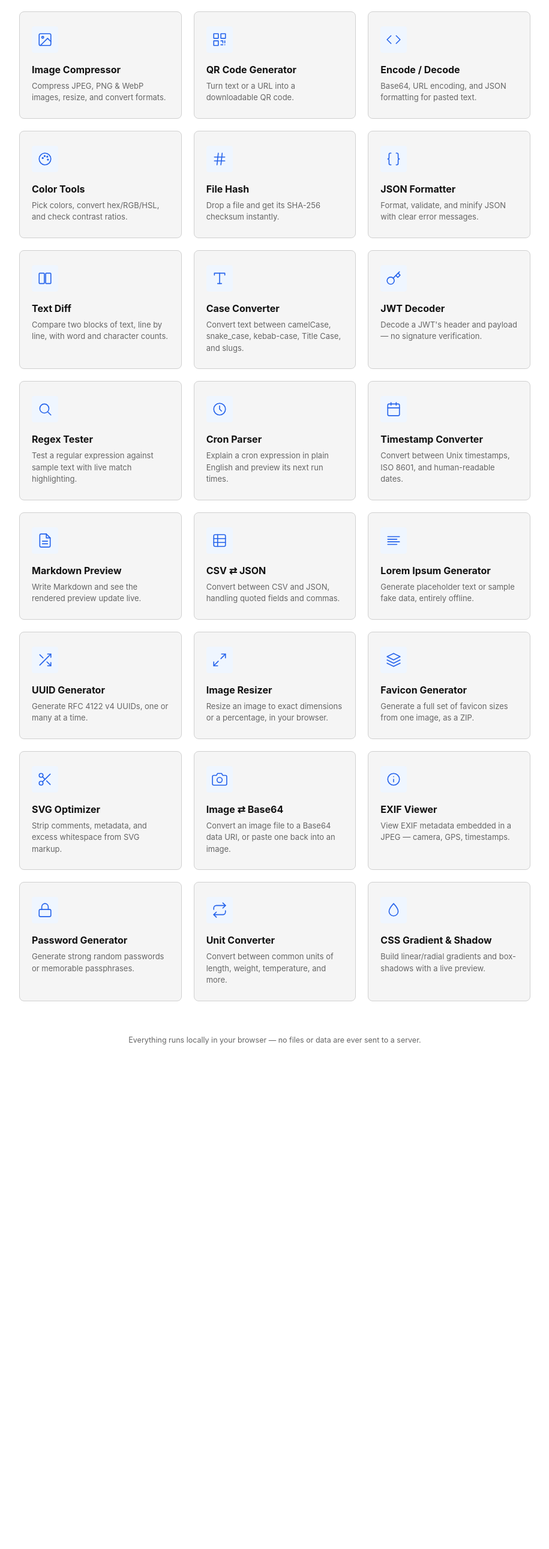
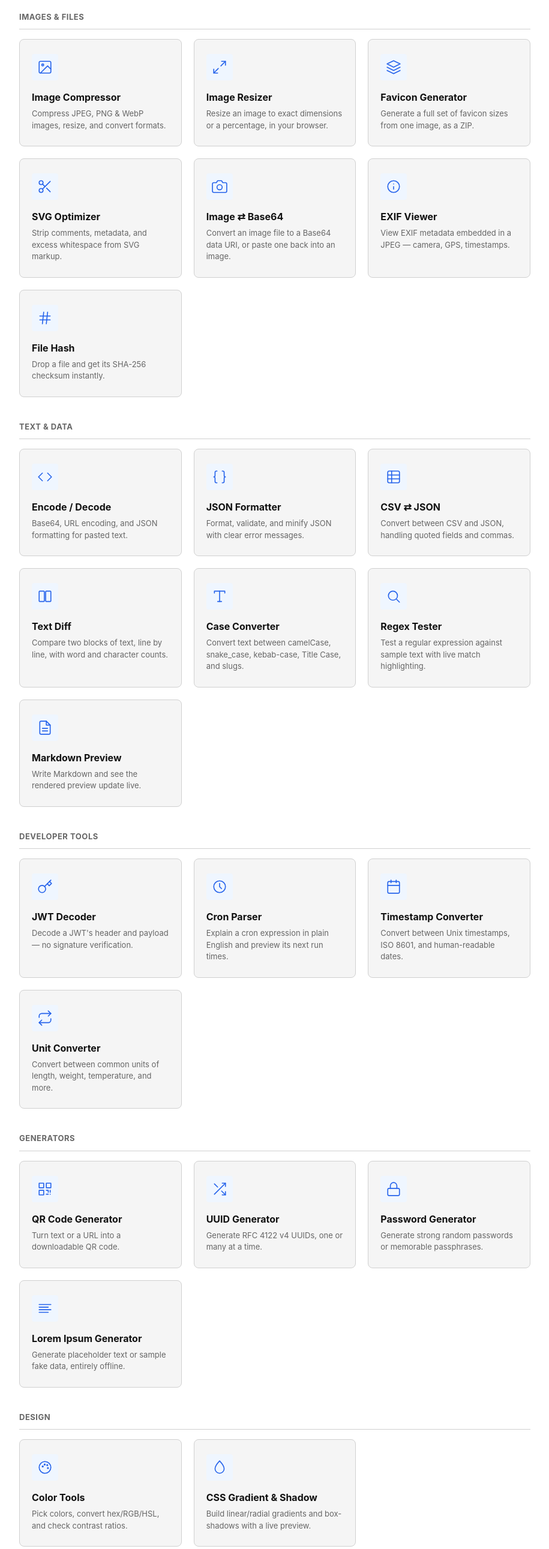
Before and after one commit to jamesx00/webtools, a website built with Vite: page index.html in a window 1280 px wide. Shown: the part 180-2762 px from the top of the page at 60% size, without its empty margins (182-1097 px from the left). Before the commit the page ends 2003 px from the top, so only its background shows below. Built offline with nearby package versions, Linux system fonts and the light colour scheme.

Commit message:
feat: categorize homepage, fix hash truncation, add favicon HTML snippet
Group homepage tools into 5 categories (Images & Files, Text & Data,
Developer Tools, Generators, Design). Fix file-hash truncating full
checksums with ellipsis instead of wrapping. Show favicon-generator's
<link> snippet on-page with a copy button instead of only in the zip.

```diff
--- a/file-hash/style.css
+++ b/file-hash/style.css
@@ -96,9 +96,8 @@ body {
   font-family: ui-monospace, SFMono-Regular, Menlo, monospace;
   font-size: 12.5px;
   color: var(--text);
-  overflow: hidden;
-  text-overflow: ellipsis;
-  white-space: nowrap;
+  overflow-wrap: break-word;
+  word-break: break-all;
 }
 
 .spinner {
--- a/index.html
+++ b/index.html
@@ -13,6 +13,8 @@
         <p class="subtitle">Small, fast tools that run entirely in your browser. Nothing is ever uploaded.</p>
       </header>
 
+      <section class="tool-category">
+        <h2 class="category-title">Images &amp; Files</h2>
         <div class="tool-grid">
           <a class="tool-card" href="image-compressor/">
             <div class="tool-card__icon">
@@ -20,126 +22,6 @@
             </div>
             <h2 class="tool-card__title">Image Compressor</h2>
             <p class="tool-card__desc">Compress JPEG, PNG &amp; WebP images, resize, and convert formats.</p>
-        </a>
-
-        <a class="tool-card" href="qr-code/">
-          <div class="tool-card__icon">
-            <svg xmlns="http://www.w3.org/2000/svg" width="26" height="26" viewBox="0 0 24 24" fill="none" stroke="currentColor" stroke-width="1.5" stroke-linecap="round" stroke-linejoin="round"><rect x="3" y="3" width="7" height="7"/><rect x="14" y="3" width="7" height="7"/><rect x="3" y="14" width="7" height="7"/><path d="M14 14h3v3M14 20h3M20 14v3M20 20v.01"/></svg>
-          </div>
-          <h2 class="tool-card__title">QR Code Generator</h2>
-          <p class="tool-card__desc">Turn text or a URL into a downloadable QR code.</p>
-        </a>
-
-        <a class="tool-card" href="encode-decode/">
-          <div class="tool-card__icon">
-            <svg xmlns="http://www.w3.org/2000/svg" width="26" height="26" viewBox="0 0 24 24" fill="none" stroke="currentColor" stroke-width="1.5" stroke-linecap="round" stroke-linejoin="round"><polyline points="16 18 22 12 16 6"/><polyline points="8 6 2 12 8 18"/></svg>
-          </div>
-          <h2 class="tool-card__title">Encode / Decode</h2>
-          <p class="tool-card__desc">Base64, URL encoding, and JSON formatting for pasted text.</p>
-        </a>
-
-        <a class="tool-card" href="color-tools/">
-          <div class="tool-card__icon">
-            <svg xmlns="http://www.w3.org/2000/svg" width="26" height="26" viewBox="0 0 24 24" fill="none" stroke="currentColor" stroke-width="1.5" stroke-linecap="round" stroke-linejoin="round"><circle cx="12" cy="12" r="9"/><circle cx="8.5" cy="10.5" r="0.75" fill="currentColor"/><circle cx="11.5" cy="7.5" r="0.75" fill="currentColor"/><circle cx="15.5" cy="8.5" r="0.75" fill="currentColor"/><circle cx="16.5" cy="13" r="0.75" fill="currentColor"/></svg>
-          </div>
-          <h2 class="tool-card__title">Color Tools</h2>
-          <p class="tool-card__desc">Pick colors, convert hex/RGB/HSL, and check contrast ratios.</p>
-        </a>
-
-        <a class="tool-card" href="file-hash/">
-          <div class="tool-card__icon">
-            <svg xmlns="http://www.w3.org/2000/svg" width="26" height="26" viewBox="0 0 24 24" fill="none" stroke="currentColor" stroke-width="1.5" stroke-linecap="round" stroke-linejoin="round"><line x1="4" y1="9" x2="20" y2="9"/><line x1="4" y1="15" x2="20" y2="15"/><line x1="10" y1="3" x2="8" y2="21"/><line x1="16" y1="3" x2="14" y2="21"/></svg>
-          </div>
-          <h2 class="tool-card__title">File Hash</h2>
-          <p class="tool-card__desc">Drop a file and get its SHA-256 checksum instantly.</p>
-        </a>
-
-        <a class="tool-card" href="json-formatter/">
-          <div class="tool-card__icon">
-            <svg xmlns="http://www.w3.org/2000/svg" width="26" height="26" viewBox="0 0 24 24" fill="none" stroke="currentColor" stroke-width="1.5" stroke-linecap="round" stroke-linejoin="round"><path d="M8 3H7a2 2 0 0 0-2 2v5a2 2 0 0 1-2 2 2 2 0 0 1 2 2v5a2 2 0 0 0 2 2h1"/><path d="M16 3h1a2 2 0 0 1 2 2v5a2 2 0 0 0 2 2 2 2 0 0 0-2 2v5a2 2 0 0 1-2 2h-1"/></svg>
-          </div>
-          <h2 class="tool-card__title">JSON Formatter</h2>
-          <p class="tool-card__desc">Format, validate, and minify JSON with clear error messages.</p>
-        </a>
-
-        <a class="tool-card" href="text-diff/">
-          <div class="tool-card__icon">
-            <svg xmlns="http://www.w3.org/2000/svg" width="26" height="26" viewBox="0 0 24 24" fill="none" stroke="currentColor" stroke-width="1.5" stroke-linecap="round" stroke-linejoin="round"><rect x="3" y="4" width="8" height="16" rx="1"/><rect x="13" y="4" width="8" height="16" rx="1"/></svg>
-          </div>
-          <h2 class="tool-card__title">Text Diff</h2>
-          <p class="tool-card__desc">Compare two blocks of text, line by line, with word and character counts.</p>
-        </a>
-
-        <a class="tool-card" href="case-converter/">
-          <div class="tool-card__icon">
-            <svg xmlns="http://www.w3.org/2000/svg" width="26" height="26" viewBox="0 0 24 24" fill="none" stroke="currentColor" stroke-width="1.5" stroke-linecap="round" stroke-linejoin="round"><polyline points="4 7 4 4 20 4 20 7"/><line x1="9" y1="20" x2="15" y2="20"/><line x1="12" y1="4" x2="12" y2="20"/></svg>
-          </div>
-          <h2 class="tool-card__title">Case Converter</h2>
-          <p class="tool-card__desc">Convert text between camelCase, snake_case, kebab-case, Title Case, and slugs.</p>
-        </a>
-
-        <a class="tool-card" href="jwt-decoder/">
-          <div class="tool-card__icon">
-            <svg xmlns="http://www.w3.org/2000/svg" width="26" height="26" viewBox="0 0 24 24" fill="none" stroke="currentColor" stroke-width="1.5" stroke-linecap="round" stroke-linejoin="round"><circle cx="7.5" cy="15.5" r="5.5"/><path d="M21 2l-9.6 9.6"/><path d="M15.5 7.5l3 3L22 7l-3-3"/></svg>
-          </div>
-          <h2 class="tool-card__title">JWT Decoder</h2>
-          <p class="tool-card__desc">Decode a JWT's header and payload — no signature verification.</p>
-        </a>
-
-        <a class="tool-card" href="regex-tester/">
-          <div class="tool-card__icon">
-            <svg xmlns="http://www.w3.org/2000/svg" width="26" height="26" viewBox="0 0 24 24" fill="none" stroke="currentColor" stroke-width="1.5" stroke-linecap="round" stroke-linejoin="round"><circle cx="11" cy="11" r="7"/><line x1="21" y1="21" x2="16.65" y2="16.65"/></svg>
-          </div>
-          <h2 class="tool-card__title">Regex Tester</h2>
-          <p class="tool-card__desc">Test a regular expression against sample text with live match highlighting.</p>
-        </a>
-
-        <a class="tool-card" href="cron-parser/">
-          <div class="tool-card__icon">
-            <svg xmlns="http://www.w3.org/2000/svg" width="26" height="26" viewBox="0 0 24 24" fill="none" stroke="currentColor" stroke-width="1.5" stroke-linecap="round" stroke-linejoin="round"><circle cx="12" cy="12" r="9"/><polyline points="12 7 12 12 15 15"/></svg>
-          </div>
-          <h2 class="tool-card__title">Cron Parser</h2>
-          <p class="tool-card__desc">Explain a cron expression in plain English and preview its next run times.</p>
-        </a>
-
-        <a class="tool-card" href="timestamp-converter/">
-          <div class="tool-card__icon">
-            <svg xmlns="http://www.w3.org/2000/svg" width="26" height="26" viewBox="0 0 24 24" fill="none" stroke="currentColor" stroke-width="1.5" stroke-linecap="round" stroke-linejoin="round"><rect x="3" y="4" width="18" height="18" rx="2"/><line x1="16" y1="2" x2="16" y2="6"/><line x1="8" y1="2" x2="8" y2="6"/><line x1="3" y1="10" x2="21" y2="10"/></svg>
-          </div>
-          <h2 class="tool-card__title">Timestamp Converter</h2>
-          <p class="tool-card__desc">Convert between Unix timestamps, ISO 8601, and human-readable dates.</p>
-        </a>
-
-        <a class="tool-card" href="markdown-preview/">
-          <div class="tool-card__icon">
-            <svg xmlns="http://www.w3.org/2000/svg" width="26" height="26" viewBox="0 0 24 24" fill="none" stroke="currentColor" stroke-width="1.5" stroke-linecap="round" stroke-linejoin="round"><path d="M14 2H6a2 2 0 0 0-2 2v16a2 2 0 0 0 2 2h12a2 2 0 0 0 2-2V8z"/><polyline points="14 2 14 8 20 8"/><line x1="8" y1="13" x2="16" y2="13"/><line x1="8" y1="17" x2="16" y2="17"/></svg>
-          </div>
-          <h2 class="tool-card__title">Markdown Preview</h2>
-          <p class="tool-card__desc">Write Markdown and see the rendered preview update live.</p>
-        </a>
-
-        <a class="tool-card" href="csv-json/">
-          <div class="tool-card__icon">
-            <svg xmlns="http://www.w3.org/2000/svg" width="26" height="26" viewBox="0 0 24 24" fill="none" stroke="currentColor" stroke-width="1.5" stroke-linecap="round" stroke-linejoin="round"><rect x="3" y="3" width="18" height="18" rx="2"/><line x1="3" y1="9" x2="21" y2="9"/><line x1="3" y1="15" x2="21" y2="15"/><line x1="9" y1="3" x2="9" y2="21"/></svg>
-          </div>
-          <h2 class="tool-card__title">CSV ⇄ JSON</h2>
-          <p class="tool-card__desc">Convert between CSV and JSON, handling quoted fields and commas.</p>
-        </a>
-
-        <a class="tool-card" href="lorem-ipsum/">
-          <div class="tool-card__icon">
-            <svg xmlns="http://www.w3.org/2000/svg" width="26" height="26" viewBox="0 0 24 24" fill="none" stroke="currentColor" stroke-width="1.5" stroke-linecap="round" stroke-linejoin="round"><line x1="17" y1="10" x2="3" y2="10"/><line x1="21" y1="6" x2="3" y2="6"/><line x1="21" y1="14" x2="3" y2="14"/><line x1="17" y1="18" x2="3" y2="18"/></svg>
-          </div>
-          <h2 class="tool-card__title">Lorem Ipsum Generator</h2>
-          <p class="tool-card__desc">Generate placeholder text or sample fake data, entirely offline.</p>
-        </a>
-
-        <a class="tool-card" href="uuid-generator/">
-          <div class="tool-card__icon">
-            <svg xmlns="http://www.w3.org/2000/svg" width="26" height="26" viewBox="0 0 24 24" fill="none" stroke="currentColor" stroke-width="1.5" stroke-linecap="round" stroke-linejoin="round"><polyline points="16 3 21 3 21 8"/><line x1="4" y1="20" x2="21" y2="3"/><polyline points="21 16 21 21 16 21"/><line x1="15" y1="15" x2="21" y2="21"/><line x1="4" y1="4" x2="9" y2="9"/></svg>
-          </div>
-          <h2 class="tool-card__title">UUID Generator</h2>
-          <p class="tool-card__desc">Generate RFC 4122 v4 UUIDs, one or many at a time.</p>
           </a>
 
           <a class="tool-card" href="image-resizer/">
@@ -182,6 +64,133 @@
             <p class="tool-card__desc">View EXIF metadata embedded in a JPEG — camera, GPS, timestamps.</p>
           </a>
 
+          <a class="tool-card" href="file-hash/">
+            <div class="tool-card__icon">
+              <svg xmlns="http://www.w3.org/2000/svg" width="26" height="26" viewBox="0 0 24 24" fill="none" stroke="currentColor" stroke-width="1.5" stroke-linecap="round" stroke-linejoin="round"><line x1="4" y1="9" x2="20" y2="9"/><line x1="4" y1="15" x2="20" y2="15"/><line x1="10" y1="3" x2="8" y2="21"/><line x1="16" y1="3" x2="14" y2="21"/></svg>
+            </div>
+            <h2 class="tool-card__title">File Hash</h2>
+            <p class="tool-card__desc">Drop a file and get its SHA-256 checksum instantly.</p>
+          </a>
+        </div>
+      </section>
+
+      <section class="tool-category">
+        <h2 class="category-title">Text &amp; Data</h2>
+        <div class="tool-grid">
+          <a class="tool-card" href="encode-decode/">
+            <div class="tool-card__icon">
+              <svg xmlns="http://www.w3.org/2000/svg" width="26" height="26" viewBox="0 0 24 24" fill="none" stroke="currentColor" stroke-width="1.5" stroke-linecap="round" stroke-linejoin="round"><polyline points="16 18 22 12 16 6"/><polyline points="8 6 2 12 8 18"/></svg>
+            </div>
+            <h2 class="tool-card__title">Encode / Decode</h2>
+            <p class="tool-card__desc">Base64, URL encoding, and JSON formatting for pasted text.</p>
+          </a>
+
+          <a class="tool-card" href="json-formatter/">
+            <div class="tool-card__icon">
+              <svg xmlns="http://www.w3.org/2000/svg" width="26" height="26" viewBox="0 0 24 24" fill="none" stroke="currentColor" stroke-width="1.5" stroke-linecap="round" stroke-linejoin="round"><path d="M8 3H7a2 2 0 0 0-2 2v5a2 2 0 0 1-2 2 2 2 0 0 1 2 2v5a2 2 0 0 0 2 2h1"/><path d="M16 3h1a2 2 0 0 1 2 2v5a2 2 0 0 0 2 2 2 2 0 0 0-2 2v5a2 2 0 0 1-2 2h-1"/></svg>
+            </div>
+            <h2 class="tool-card__title">JSON Formatter</h2>
+            <p class="tool-card__desc">Format, validate, and minify JSON with clear error messages.</p>
+          </a>
+
+          <a class="tool-card" href="csv-json/">
+            <div class="tool-card__icon">
+              <svg xmlns="http://www.w3.org/2000/svg" width="26" height="26" viewBox="0 0 24 24" fill="none" stroke="currentColor" stroke-width="1.5" stroke-linecap="round" stroke-linejoin="round"><rect x="3" y="3" width="18" height="18" rx="2"/><line x1="3" y1="9" x2="21" y2="9"/><line x1="3" y1="15" x2="21" y2="15"/><line x1="9" y1="3" x2="9" y2="21"/></svg>
+            </div>
+            <h2 class="tool-card__title">CSV ⇄ JSON</h2>
+            <p class="tool-card__desc">Convert between CSV and JSON, handling quoted fields and commas.</p>
+          </a>
+
+          <a class="tool-card" href="text-diff/">
+            <div class="tool-card__icon">
+              <svg xmlns="http://www.w3.org/2000/svg" width="26" height="26" viewBox="0 0 24 24" fill="none" stroke="currentColor" stroke-width="1.5" stroke-linecap="round" stroke-linejoin="round"><rect x="3" y="4" width="8" height="16" rx="1"/><rect x="13" y="4" width="8" height="16" rx="1"/></svg>
+            </div>
+            <h2 class="tool-card__title">Text Diff</h2>
+            <p class="tool-card__desc">Compare two blocks of text, line by line, with word and character counts.</p>
+          </a>
+
+          <a class="tool-card" href="case-converter/">
+            <div class="tool-card__icon">
+              <svg xmlns="http://www.w3.org/2000/svg" width="26" height="26" viewBox="0 0 24 24" fill="none" stroke="currentColor" stroke-width="1.5" stroke-linecap="round" stroke-linejoin="round"><polyline points="4 7 4 4 20 4 20 7"/><line x1="9" y1="20" x2="15" y2="20"/><line x1="12" y1="4" x2="12" y2="20"/></svg>
+            </div>
+            <h2 class="tool-card__title">Case Converter</h2>
+            <p class="tool-card__desc">Convert text between camelCase, snake_case, kebab-case, Title Case, and slugs.</p>
+          </a>
+
+          <a class="tool-card" href="regex-tester/">
+            <div class="tool-card__icon">
+              <svg xmlns="http://www.w3.org/2000/svg" width="26" height="26" viewBox="0 0 24 24" fill="none" stroke="currentColor" stroke-width="1.5" stroke-linecap="round" stroke-linejoin="round"><circle cx="11" cy="11" r="7"/><line x1="21" y1="21" x2="16.65" y2="16.65"/></svg>
+            </div>
+            <h2 class="tool-card__title">Regex Tester</h2>
+            <p class="tool-card__desc">Test a regular expression against sample text with live match highlighting.</p>
+          </a>
+
+          <a class="tool-card" href="markdown-preview/">
+            <div class="tool-card__icon">
+              <svg xmlns="http://www.w3.org/2000/svg" width="26" height="26" viewBox="0 0 24 24" fill="none" stroke="currentColor" stroke-width="1.5" stroke-linecap="round" stroke-linejoin="round"><path d="M14 2H6a2 2 0 0 0-2 2v16a2 2 0 0 0 2 2h12a2 2 0 0 0 2-2V8z"/><polyline points="14 2 14 8 20 8"/><line x1="8" y1="13" x2="16" y2="13"/><line x1="8" y1="17" x2="16" y2="17"/></svg>
+            </div>
+            <h2 class="tool-card__title">Markdown Preview</h2>
+            <p class="tool-card__desc">Write Markdown and see the rendered preview update live.</p>
+          </a>
+        </div>
+      </section>
+
+      <section class="tool-category">
+        <h2 class="category-title">Developer Tools</h2>
+        <div class="tool-grid">
+          <a class="tool-card" href="jwt-decoder/">
+            <div class="tool-card__icon">
+              <svg xmlns="http://www.w3.org/2000/svg" width="26" height="26" viewBox="0 0 24 24" fill="none" stroke="currentColor" stroke-width="1.5" stroke-linecap="round" stroke-linejoin="round"><circle cx="7.5" cy="15.5" r="5.5"/><path d="M21 2l-9.6 9.6"/><path d="M15.5 7.5l3 3L22 7l-3-3"/></svg>
+            </div>
+            <h2 class="tool-card__title">JWT Decoder</h2>
+            <p class="tool-card__desc">Decode a JWT's header and payload — no signature verification.</p>
+          </a>
+
+          <a class="tool-card" href="cron-parser/">
+            <div class="tool-card__icon">
+              <svg xmlns="http://www.w3.org/2000/svg" width="26" height="26" viewBox="0 0 24 24" fill="none" stroke="currentColor" stroke-width="1.5" stroke-linecap="round" stroke-linejoin="round"><circle cx="12" cy="12" r="9"/><polyline points="12 7 12 12 15 15"/></svg>
+            </div>
+            <h2 class="tool-card__title">Cron Parser</h2>
+            <p class="tool-card__desc">Explain a cron expression in plain English and preview its next run times.</p>
+          </a>
+
+          <a class="tool-card" href="timestamp-converter/">
+            <div class="tool-card__icon">
+              <svg xmlns="http://www.w3.org/2000/svg" width="26" height="26" viewBox="0 0 24 24" fill="none" stroke="currentColor" stroke-width="1.5" stroke-linecap="round" stroke-linejoin="round"><rect x="3" y="4" width="18" height="18" rx="2"/><line x1="16" y1="2" x2="16" y2="6"/><line x1="8" y1="2" x2="8" y2="6"/><line x1="3" y1="10" x2="21" y2="10"/></svg>
+            </div>
+            <h2 class="tool-card__title">Timestamp Converter</h2>
+            <p class="tool-card__desc">Convert between Unix timestamps, ISO 8601, and human-readable dates.</p>
+          </a>
+
+          <a class="tool-card" href="unit-converter/">
+            <div class="tool-card__icon">
+              <svg xmlns="http://www.w3.org/2000/svg" width="26" height="26" viewBox="0 0 24 24" fill="none" stroke="currentColor" stroke-width="1.5" stroke-linecap="round" stroke-linejoin="round"><polyline points="17 1 21 5 17 9"/><path d="M3 11V9a4 4 0 0 1 4-4h14"/><polyline points="7 23 3 19 7 15"/><path d="M21 13v2a4 4 0 0 1-4 4H3"/></svg>
+            </div>
+            <h2 class="tool-card__title">Unit Converter</h2>
+            <p class="tool-card__desc">Convert between common units of length, weight, temperature, and more.</p>
+          </a>
+        </div>
+      </section>
+
+      <section class="tool-category">
+        <h2 class="category-title">Generators</h2>
+        <div class="tool-grid">
+          <a class="tool-card" href="qr-code/">
+            <div class="tool-card__icon">
+              <svg xmlns="http://www.w3.org/2000/svg" width="26" height="26" viewBox="0 0 24 24" fill="none" stroke="currentColor" stroke-width="1.5" stroke-linecap="round" stroke-linejoin="round"><rect x="3" y="3" width="7" height="7"/><rect x="14" y="3" width="7" height="7"/><rect x="3" y="14" width="7" height="7"/><path d="M14 14h3v3M14 20h3M20 14v3M20 20v.01"/></svg>
+            </div>
+            <h2 class="tool-card__title">QR Code Generator</h2>
+            <p class="tool-card__desc">Turn text or a URL into a downloadable QR code.</p>
+          </a>
+
+          <a class="tool-card" href="uuid-generator/">
+            <div class="tool-card__icon">
+              <svg xmlns="http://www.w3.org/2000/svg" width="26" height="26" viewBox="0 0 24 24" fill="none" stroke="currentColor" stroke-width="1.5" stroke-linecap="round" stroke-linejoin="round"><polyline points="16 3 21 3 21 8"/><line x1="4" y1="20" x2="21" y2="3"/><polyline points="21 16 21 21 16 21"/><line x1="15" y1="15" x2="21" y2="21"/><line x1="4" y1="4" x2="9" y2="9"/></svg>
+            </div>
+            <h2 class="tool-card__title">UUID Generator</h2>
+            <p class="tool-card__desc">Generate RFC 4122 v4 UUIDs, one or many at a time.</p>
+          </a>
+
           <a class="tool-card" href="password-generator/">
             <div class="tool-card__icon">
               <svg xmlns="http://www.w3.org/2000/svg" width="26" height="26" viewBox="0 0 24 24" fill="none" stroke="currentColor" stroke-width="1.5" stroke-linecap="round" stroke-linejoin="round"><rect x="3" y="11" width="18" height="11" rx="2"/><path d="M7 11V7a5 5 0 0 1 10 0v4"/></svg>
@@ -190,12 +199,25 @@
             <p class="tool-card__desc">Generate strong random passwords or memorable passphrases.</p>
           </a>
 
-        <a class="tool-card" href="unit-converter/">
+          <a class="tool-card" href="lorem-ipsum/">
             <div class="tool-card__icon">
-            <svg xmlns="http://www.w3.org/2000/svg" width="26" height="26" viewBox="0 0 24 24" fill="none" stroke="currentColor" stroke-width="1.5" stroke-linecap="round" stroke-linejoin="round"><polyline points="17 1 21 5 17 9"/><path d="M3 11V9a4 4 0 0 1 4-4h14"/><polyline points="7 23 3 19 7 15"/><path d="M21 13v2a4 4 0 0 1-4 4H3"/></svg>
+              <svg xmlns="http://www.w3.org/2000/svg" width="26" height="26" viewBox="0 0 24 24" fill="none" stroke="currentColor" stroke-width="1.5" stroke-linecap="round" stroke-linejoin="round"><line x1="17" y1="10" x2="3" y2="10"/><line x1="21" y1="6" x2="3" y2="6"/><line x1="21" y1="14" x2="3" y2="14"/><line x1="17" y1="18" x2="3" y2="18"/></svg>
             </div>
-          <h2 class="tool-card__title">Unit Converter</h2>
-          <p class="tool-card__desc">Convert between common units of length, weight, temperature, and more.</p>
+            <h2 class="tool-card__title">Lorem Ipsum Generator</h2>
+            <p class="tool-card__desc">Generate placeholder text or sample fake data, entirely offline.</p>
+          </a>
+        </div>
+      </section>
+
+      <section class="tool-category">
+        <h2 class="category-title">Design</h2>
+        <div class="tool-grid">
+          <a class="tool-card" href="color-tools/">
+            <div class="tool-card__icon">
+              <svg xmlns="http://www.w3.org/2000/svg" width="26" height="26" viewBox="0 0 24 24" fill="none" stroke="currentColor" stroke-width="1.5" stroke-linecap="round" stroke-linejoin="round"><circle cx="12" cy="12" r="9"/><circle cx="8.5" cy="10.5" r="0.75" fill="currentColor"/><circle cx="11.5" cy="7.5" r="0.75" fill="currentColor"/><circle cx="15.5" cy="8.5" r="0.75" fill="currentColor"/><circle cx="16.5" cy="13" r="0.75" fill="currentColor"/></svg>
+            </div>
+            <h2 class="tool-card__title">Color Tools</h2>
+            <p class="tool-card__desc">Pick colors, convert hex/RGB/HSL, and check contrast ratios.</p>
           </a>
 
           <a class="tool-card" href="css-gradient/">
@@ -206,6 +228,7 @@
             <p class="tool-card__desc">Build linear/radial gradients and box-shadows with a live preview.</p>
           </a>
         </div>
+      </section>
 
       <footer class="footer">
         <p>Everything runs locally in your browser — no files or data are ever sent to a server.</p>
--- a/style.css
+++ b/style.css
@@ -36,6 +36,20 @@ body {
 .hero { text-align: center; margin-bottom: 48px; }
 .hero h1 { font-size: 2.25rem; font-weight: 700; letter-spacing: -0.02em; }
 .subtitle { color: var(--text-muted); margin-top: 10px; font-size: 15px; }
+
+/* Categories */
+.tool-category { margin-bottom: 40px; }
+.tool-category:last-of-type { margin-bottom: 0; }
+.category-title {
+  font-size: 13px;
+  font-weight: 700;
+  text-transform: uppercase;
+  letter-spacing: 0.04em;
+  color: var(--text-muted);
+  margin-bottom: 16px;
+  padding-bottom: 10px;
+  border-bottom: 1px solid var(--border);
+}
 
 /* Tool grid */
 .tool-grid {
```
Also changed, not shown: favicon-generator/app.js (+17 -7 lines), favicon-generator/index.html (+9 -0 lines), favicon-generator/style.css (+32 -0 lines). Lines whose indentation alone changed are shown as unchanged.
